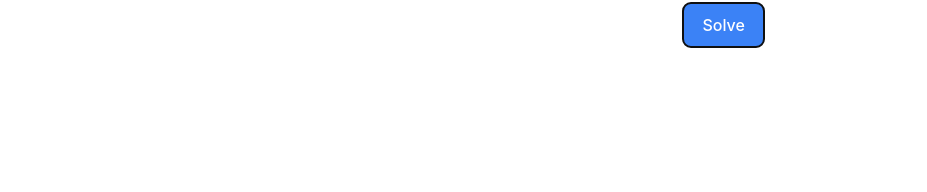
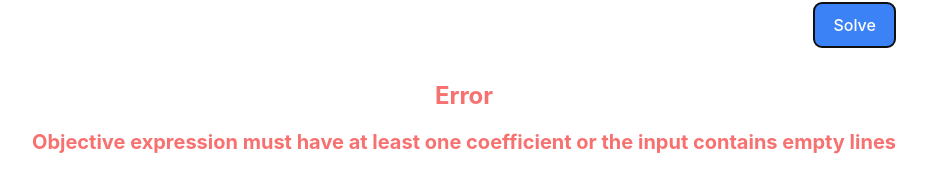
Before and after one commit to SinelVinesh/plne, a React (Vite) app: page / in a window 1280 px wide. Both pictures are taken after a click on the button "Solve". Shown: the part 304-496 px from the top of the page, without its empty margins (176-1103 px from the left). Built offline with nearby package versions, Linux system fonts and the light colour scheme.

Commit message:
Add error management

```diff
--- a/src/plne/Plne.tsx
+++ b/src/plne/Plne.tsx
@@ -2,24 +2,24 @@ import MathTex from "react-mathtex";
 import React, {useState} from "react";
 import {brunchAndBound, LPResult, solveLP} from "./plne.ts";
 
-import {Coefficient} from "../model.ts";
 import Fraction from "fraction.js";
 
 function formatFrac(value: number) {
   const fraction = new Fraction(value)
   if (fraction.d === 1) {
-    return fraction.n.toString()
+    return `${fraction.s == 1 ? "" : "-"}${fraction.n}`
   }
-  return `${fraction.n}/${fraction.d}`
+  return `${fraction.s == 1 ? "" : "-"}${fraction.n}/${fraction.d}`
 }
 
 function Plne() {
   const [linearProgram, setLinearProgram] = useState("");
   const [integerProgrammingOutput, setIntegerProgrammingOutput] = useState("");
   const [integerProgramming, setIntegerProgramming] = useState(false);
-  const [solutionCoefficients, setSolutionCoefficients] = useState<Coefficient[]>([])
   const [solution, setSolution] = useState<LPResult|undefined>(undefined)
+  const [error, setError] = useState<string>("")
   const updateLinearProgram = (input: string) => {
+    setError("")
     const re = /\n/g
     input = input.replace(re,"\\\\")
     formatIntegerProgrammingOutput(input)
@@ -44,12 +44,16 @@ function Plne() {
   const handleSolve = () => {
     try {
       if (integerProgramming) {
-        setSolutionCoefficients(brunchAndBound(linearProgram))
+        setSolution(brunchAndBound(linearProgram))
       } else {
         setSolution(solveLP(linearProgram))
       }
     } catch (e) {
-      console.log(e)
+      if (e instanceof Error) {
+        console.log(e.message)
+        setError(e.message)
+
+      }
     }
   }
   const handleIntegerProgramming = (event: React.MouseEvent<HTMLInputElement,MouseEvent>) => {
@@ -102,6 +106,11 @@ function Plne() {
             </MathTex>
         </div>
       }
+      {error != "" && <div>
+        <h2 className="mt-8 mb-4 text-2xl font-bold text-red-400">Error</h2>
+        <h2 className="mb-8 text-xl font-bold text-red-400">{error}</h2>
+      </div>
+      }
     </>
   )
 }
--- a/src/plne/plne.ts
+++ b/src/plne/plne.ts
@@ -25,10 +25,10 @@ export function brunchAndBound(linearProgram: string) {
   const lines = linearProgram.split("\\\\")
   const constraints = getConstraints(lines.slice(1,lines.length))
   const objective = getObjective(lines[0])
-  return brunchAndBoundRecursive(objective, constraints, [], {value: NaN})
+  return brunchAndBoundRecursive(objective, constraints, {Z: NaN, coefficients: []}, {value: NaN})
 }
 
-function brunchAndBoundRecursive(objective: Objective, constraints: Constraint[], coefficients: Coefficient[] = [], solution: {value: number}, depth: number = 0) {
+function brunchAndBoundRecursive(objective: Objective, constraints: Constraint[], result: LPResult, solution: {value: number}, depth: number = 0): LPResult {
 
   const twoPhaseSolution = twoPhaseSimplexe(copy(objective), copy(constraints))
   const optimalSolution = calculateSolution(twoPhaseSolution.coefficients, objective.coefficients)
@@ -39,32 +39,32 @@ function brunchAndBoundRecursive(objective: Objective, constraints: Constraint[]
         operation: "\\leq",
         rightHandSide: Math.floor(coefficient.value)
       }
-      const leqCoefficient: Coefficient[] = brunchAndBoundRecursive(objective, [...constraints, leqConstraint],coefficients, solution, depth + 1)
+      const leqResult: LPResult = brunchAndBoundRecursive(objective, [...constraints, leqConstraint],result, solution, depth + 1)
       const geqConstraint: Constraint = {
         coefficients: [{order: coefficient.order, value: 1}],
         operation: "\\geq",
         rightHandSide: Math.ceil(coefficient.value)
       }
-      const geqCoefficient: Coefficient[] = brunchAndBoundRecursive(objective, [...constraints, geqConstraint],coefficients, solution, depth + 1)
+      const geqResult: LPResult = brunchAndBoundRecursive(objective, [...constraints, geqConstraint],result, solution, depth + 1)
       if (objective.type == "max") {
-        if (calculateSolution(leqCoefficient, objective.coefficients) > calculateSolution(geqCoefficient, objective.coefficients)) {
-          return leqCoefficient
+        if (calculateSolution(leqResult.coefficients, objective.coefficients) > calculateSolution(geqResult.coefficients, objective.coefficients)) {
+          return leqResult
         } else {
-          return geqCoefficient
+          return geqResult
         }
       } else {
-        if (calculateSolution(leqCoefficient, objective.coefficients) < calculateSolution(geqCoefficient, objective.coefficients)) {
-          return leqCoefficient
+        if (calculateSolution(leqResult.coefficients, objective.coefficients) < calculateSolution(geqResult.coefficients, objective.coefficients)) {
+          return leqResult
         } else {
-          return geqCoefficient
+          return geqResult
         }
       }
     }
   }
   if (isNaN(solution.value) || (objective.type == "max" && solution.value < optimalSolution) || (objective.type == "min" && solution.value > optimalSolution)) {
-    coefficients = twoPhaseSolution.coefficients
+    result = twoPhaseSolution
   }
-  return coefficients
+  return result
 }
 
 function calculateSolution(optimalCoefficient: Coefficient[], objective: Coefficient[]) {
@@ -93,7 +93,7 @@ function getCoefficients(expression: string, type: string = "Objective"): Coeffi
   const matches = expression.match(coefficientRe)
   const coefficients: Coefficient[] = []
   if (matches == null) {
-    throw new Error(`${type} expression must have at least one coefficient`)
+    throw new Error(`${type} expression must have at least one coefficient or the input contains empty lines `)
   }
   for (const match of matches) {
     const orderMatch = match.match(orderRe)
```
